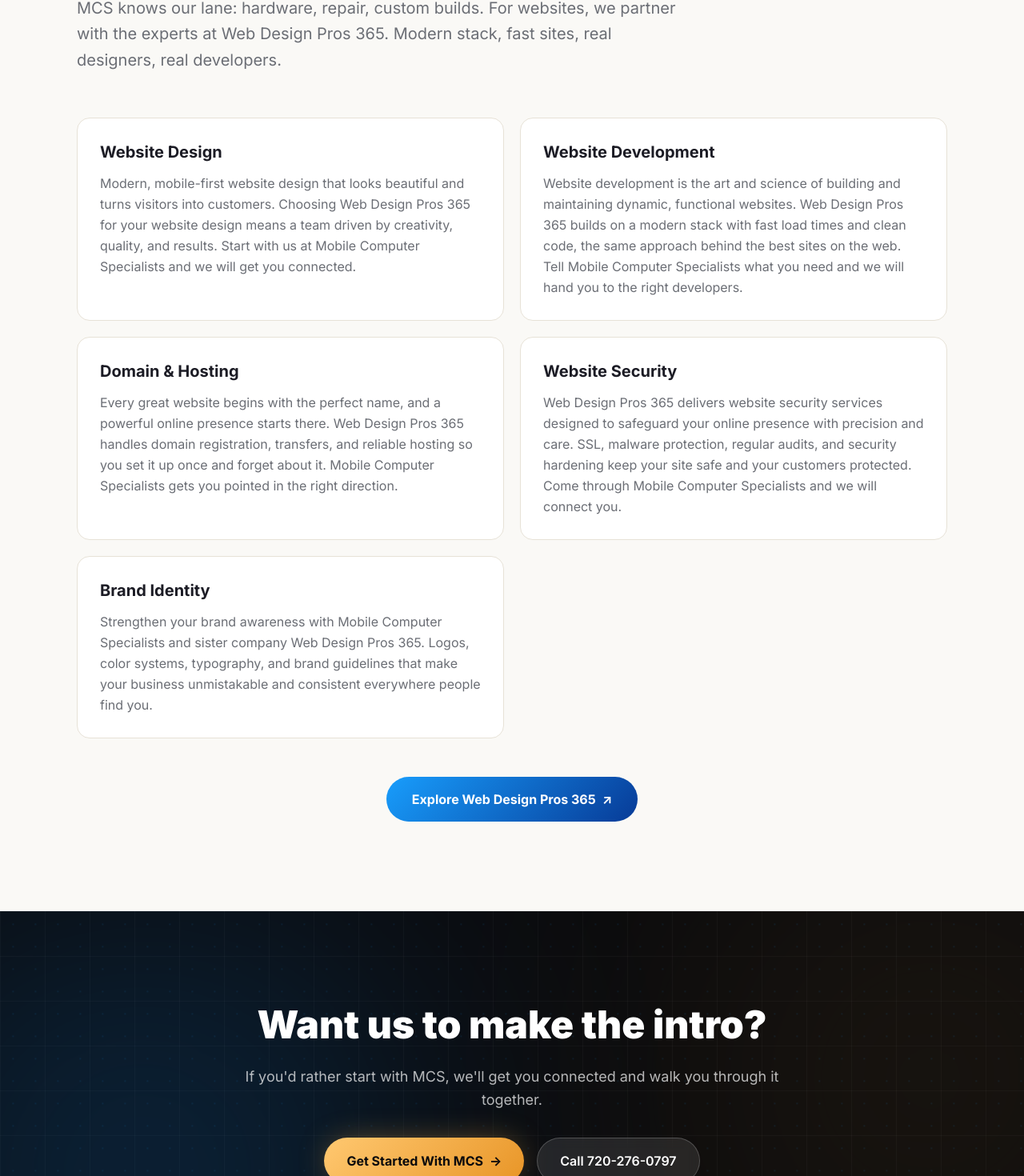
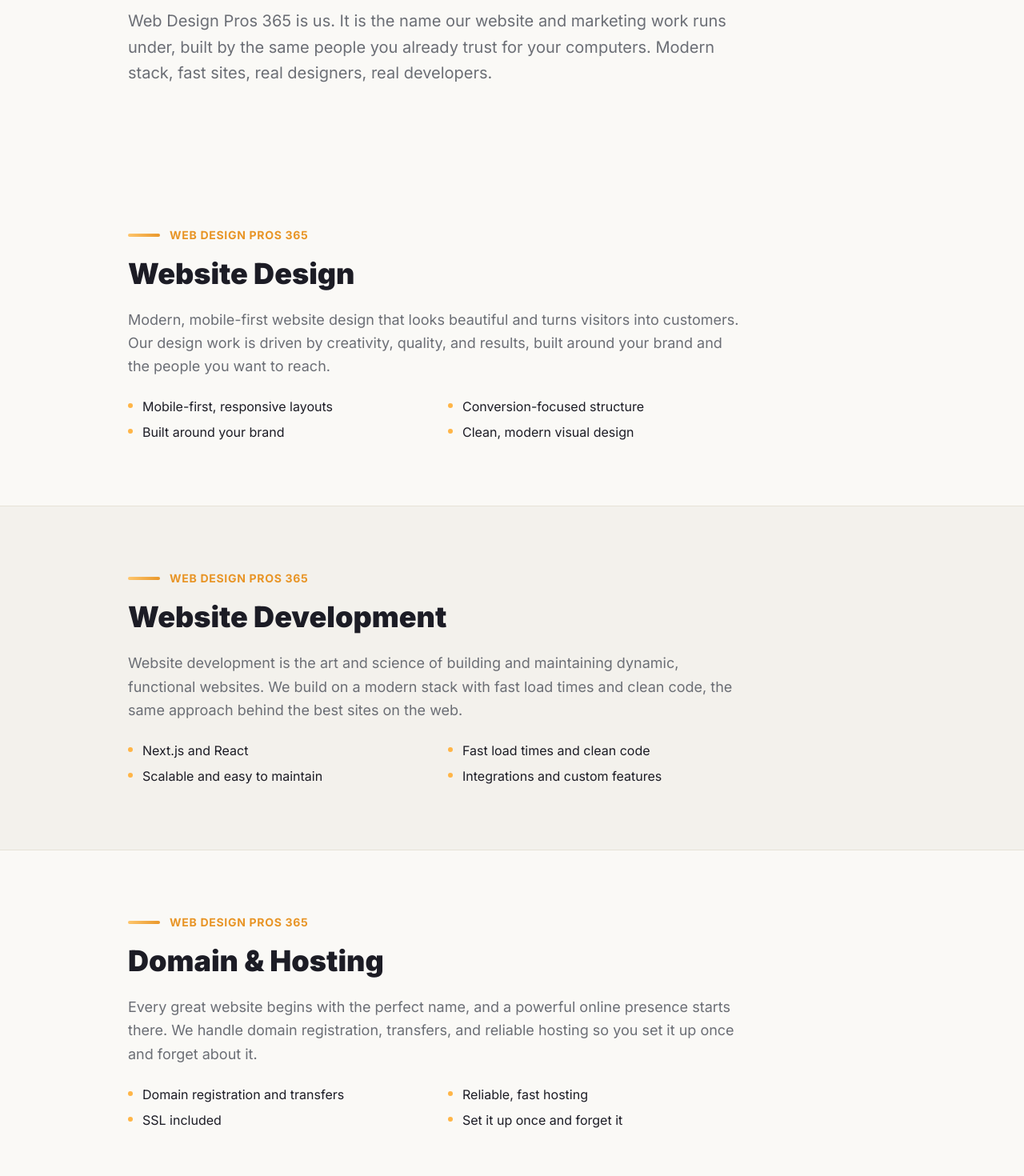
Before and after one commit to AppStudioPros/mobile-computer-specialists, a Next.js app: page /websites in a window 1280 px wide. Shown: the part 914-2384 px from the top of the page at 80% size. Built offline with nearby package versions, Linux system fonts and the light colour scheme.

Commit message:
Websites: full-width stacked anchored sections (not card grid); rewrite copy to same-people framing (Web Design Pros 365 = us, drop lane/partner/handoff lingo)

```diff
--- a/src/app/websites/page.tsx
+++ b/src/app/websites/page.tsx
@@ -8,31 +8,61 @@
     id: "website-design",
     title: "Website Design",
     body:
-      "Modern, mobile-first website design that looks beautiful and turns visitors into customers. Choosing Web Design Pros 365 for your website design means a team driven by creativity, quality, and results. Start with us at Mobile Computer Specialists and we will get you connected.",
+      "Modern, mobile-first website design that looks beautiful and turns visitors into customers. Our design work is driven by creativity, quality, and results, built around your brand and the people you want to reach.",
+    points: [
+      "Mobile-first, responsive layouts",
+      "Conversion-focused structure",
+      "Built around your brand",
+      "Clean, modern visual design",
+    ],
   },
   {
     id: "website-development",
     title: "Website Development",
     body:
-      "Website development is the art and science of building and maintaining dynamic, functional websites. Web Design Pros 365 builds on a modern stack with fast load times and clean code, the same approach behind the best sites on the web. Tell Mobile Computer Specialists what you need and we will hand you to the right developers.",
+      "Website development is the art and science of building and maintaining dynamic, functional websites. We build on a modern stack with fast load times and clean code, the same approach behind the best sites on the web.",
+    points: [
+      "Next.js and React",
+      "Fast load times and clean code",
+      "Scalable and easy to maintain",
+      "Integrations and custom features",
+    ],
   },
   {
     id: "domain-hosting",
     title: "Domain & Hosting",
     body:
-      "Every great website begins with the perfect name, and a powerful online presence starts there. Web Design Pros 365 handles domain registration, transfers, and reliable hosting so you set it up once and forget about it. Mobile Computer Specialists gets you pointed in the right direction.",
+      "Every great website begins with the perfect name, and a powerful online presence starts there. We handle domain registration, transfers, and reliable hosting so you set it up once and forget about it.",
+    points: [
+      "Domain registration and transfers",
+      "Reliable, fast hosting",
+      "SSL included",
+      "Set it up once and forget it",
+    ],
   },
   {
     id: "website-security",
     title: "Website Security",
     body:
-      "Web Design Pros 365 delivers website security services designed to safeguard your online presence with precision and care. SSL, malware protection, regular audits, and security hardening keep your site safe and your customers protected. Come through Mobile Computer Specialists and we will connect you.",
+      "We deliver website security services designed to safeguard your online presence with precision and care. SSL, malware protection, regular audits, and security hardening keep your site safe and your customers protected.",
+    points: [
+      "SSL and encryption",
+      "Malware protection and removal",
+      "Regular security audits",
+      "Hardening and monitoring",
+    ],
   },
   {
     id: "branding",
     title: "Brand Identity",
     body:
-      "Strengthen your brand awareness with Mobile Computer Specialists and sister company Web Design Pros 365. Logos, color systems, typography, and brand guidelines that make your business unmistakable and consistent everywhere people find you.",
+      "Strong branding makes your business unmistakable. Logos, color systems, typography, and brand guidelines that stay consistent everywhere people find you, from your website to your storefront.",
+    points: [
+      "Logo and mark design",
+      "Color systems and typography",
+      "Brand guidelines",
+      "Consistent across every touchpoint",
+    ],
   },
 ];
 
@@ -47,20 +77,20 @@
     <>
       <PageHero
         eyebrow="Websites"
-        title="Meet our sister company,"
+        title="We build websites too, as"
         highlight="Web Design Pros 365"
-        subtitle="When you need a website, you want a specialist. We partner with Web Design Pros 365 so you get the best of both worlds."
+        subtitle="Same team, same people. Our website, marketing, and IT services run under Web Design Pros 365. When you need a site, you are still working with us."
       />
       <WdpPitch
-        intro="MCS knows our lane: hardware, repair, custom builds. For websites, we partner with the experts at Web Design Pros 365. Modern stack, fast sites, real designers, real developers."
+        intro="Web Design Pros 365 is us. It is the name our website and marketing work runs under, built by the same people you already trust for your computers. Modern stack, fast sites, real designers, real developers."
         services={services}
-        ctaLabel="Explore Web Design Pros 365"
+        ctaLabel="Visit Web Design Pros 365"
         ctaHref="https://webdesignpros365.com"
       />
       <PageCta
-        title="Want us to make the intro?"
-        subtitle="If you&apos;d rather start with MCS, we&apos;ll get you connected and walk you through it together."
-        primaryLabel="Get Started With MCS"
+        title="Ready to build your website?"
+        subtitle="Start here and we will take it from the first call all the way through launch."
+        primaryLabel="Get Started"
       />
     </>
   );
--- a/src/components/branded/WdpPitch.tsx
+++ b/src/components/branded/WdpPitch.tsx
@@ -3,7 +3,7 @@
 import Image from "next/image";
 import { motion } from "framer-motion";
 
-type Service = { id?: string; title: string; body: string; badge?: string };
+type Service = { id?: string; title: string; body: string; points?: string[] };
 
 export default function WdpPitch({
   intro,
@@ -17,9 +17,10 @@
   ctaHref: string;
 }) {
   return (
-    <section className="py-20 lg:py-28 bg-[var(--color-mcs-page)]">
-      <div className="max-w-6xl mx-auto px-6 lg:px-8">
-        {/* Web Design Pros 365 branded logo panel (light bg so the navy mark reads) */}
+    <>
+      {/* Intro + branded logo panel */}
+      <section className="py-20 lg:py-24 bg-[var(--color-mcs-page)]">
+        <div className="max-w-5xl mx-auto px-6 lg:px-8">
           <motion.div
             initial={{ opacity: 0, y: 20 }}
             whileInView={{ opacity: 1, y: 0 }}
@@ -27,7 +28,7 @@
             transition={{ duration: 0.6 }}
             className="relative overflow-hidden rounded-3xl bg-white border border-[var(--color-mcs-line)] shadow-sm p-8 sm:p-12 mb-12 flex justify-center"
           >
-          {/* WDP365 brand accent bars (purple / royal blue / gold) */}
+            {/* Web Design Pros 365 brand accent bars (purple / royal blue / gold) */}
             <span className="absolute top-0 left-0 h-1.5 w-1/3 bg-gradient-to-r from-[#5B2E8C] to-[#A23DB5]" />
             <span className="absolute top-0 left-1/3 h-1.5 w-1/3 bg-gradient-to-r from-[#1F4FD0] to-[#0F6FE8]" />
             <span className="absolute top-0 left-2/3 h-1.5 w-1/3 bg-gradient-to-r from-[#0F6FE8] to-[#F5B71E]" />
@@ -45,58 +46,85 @@
             whileInView={{ opacity: 1, y: 0 }}
             viewport={{ once: true }}
             transition={{ duration: 0.6 }}
-          className="max-w-3xl text-lg lg:text-xl text-[var(--color-mcs-muted)] leading-relaxed mb-14"
+            className="max-w-3xl text-lg lg:text-xl text-[var(--color-mcs-muted)] leading-relaxed"
           >
             {intro}
           </motion.p>
+        </div>
+      </section>
 
-        <div className="grid grid-cols-1 md:grid-cols-2 gap-5 mb-12">
-          {services.map((s, i) => (
-            <motion.div
+      {/* Full-width stacked service sections, alternating background bands */}
+      {services.map((s, i) => {
+        const alt = i % 2 === 1;
+        return (
+          <section
             key={s.title}
             id={s.id}
-              initial={{ opacity: 0, y: 20 }}
-              whileInView={{ opacity: 1, y: 0 }}
-              viewport={{ once: true }}
-              transition={{ duration: 0.5, delay: i * 0.08 }}
-              className="group relative overflow-hidden scroll-mt-24 p-7 rounded-2xl mcs-card-light hover:border-[var(--color-mcs-amber)]/50 hover:shadow-md transition-all"
+            className={`scroll-mt-20 py-16 lg:py-20 ${
+              alt
+                ? "bg-[var(--color-mcs-page-2)] border-y border-[var(--color-mcs-line)]"
+                : "bg-[var(--color-mcs-page)]"
+            }`}
           >
-              <span className="absolute left-0 top-0 h-full w-1 bg-[var(--color-mcs-amber)] scale-y-0 group-hover:scale-y-100 origin-top transition-transform duration-300" />
-              {s.badge && (
-                <span className="inline-block px-3 py-1 rounded-full mcs-gradient-amber text-[var(--color-mcs-ink)] text-[10px] font-bold uppercase tracking-wider mb-3">
-                  {s.badge}
-                </span>
-              )}
-              <h3 className="text-xl font-bold text-[var(--color-mcs-text)] mb-3">
-                {s.title}
-              </h3>
-              <p className="text-base text-[var(--color-mcs-muted)] leading-relaxed">
-                {s.body}
-              </p>
-            </motion.div>
-          ))}
-        </div>
-
+            <div className="max-w-5xl mx-auto px-6 lg:px-8">
               <motion.div
                 initial={{ opacity: 0, y: 20 }}
                 whileInView={{ opacity: 1, y: 0 }}
                 viewport={{ once: true }}
                 transition={{ duration: 0.6 }}
-          className="text-center"
               >
-          <a
+                <div className="flex items-center gap-3 mb-4">
+                  <span className="h-1 w-10 rounded-full mcs-gradient-amber" />
+                  <span className="text-[var(--color-mcs-amber-deep)] text-sm font-bold uppercase tracking-wider">
+                    Web Design Pros 365
+                  </span>
+                </div>
+                <h2 className="text-3xl lg:text-4xl font-black text-[var(--color-mcs-text)] leading-tight mb-5">
+                  {s.title}
+                </h2>
+                <p className="max-w-3xl text-lg text-[var(--color-mcs-muted)] leading-relaxed">
+                  {s.body}
+                </p>
+
+                {s.points && (
+                  <ul className="mt-6 grid sm:grid-cols-2 gap-x-8 gap-y-2 max-w-3xl">
+                    {s.points.map((p) => (
+                      <li
+                        key={p}
+                        className="flex items-start gap-3 text-[var(--color-mcs-text)]"
+                      >
+                        <span className="mt-2 shrink-0 w-1.5 h-1.5 rounded-full bg-[var(--color-mcs-amber)]" />
+                        <span className="text-base">{p}</span>
+                      </li>
+                    ))}
+                  </ul>
+                )}
+              </motion.div>
+            </div>
+          </section>
+        );
+      })}
+
+      {/* Link out to the full Web Design Pros 365 site */}
+      <section className="py-16 bg-[var(--color-mcs-page)]">
+        <div className="max-w-5xl mx-auto px-6 lg:px-8 text-center">
+          <motion.a
             href={ctaHref}
             target="_blank"
             rel="noopener noreferrer"
+            initial={{ opacity: 0, y: 20 }}
+            whileInView={{ opacity: 1, y: 0 }}
+            viewport={{ once: true }}
+            transition={{ duration: 0.6 }}
             className="mcs-shine group inline-flex items-center gap-2 px-8 py-4 rounded-full mcs-gradient-blue text-white font-bold text-base hover:scale-[1.03] transition-transform"
           >
             {ctaLabel}
             <span className="group-hover:translate-x-1 transition-transform">
-              ↗
+              &#8599;
             </span>
-          </a>
-        </motion.div>
+          </motion.a>
         </div>
       </section>
+    </>
   );
 }
```
Lines whose indentation alone changed are shown as unchanged.
